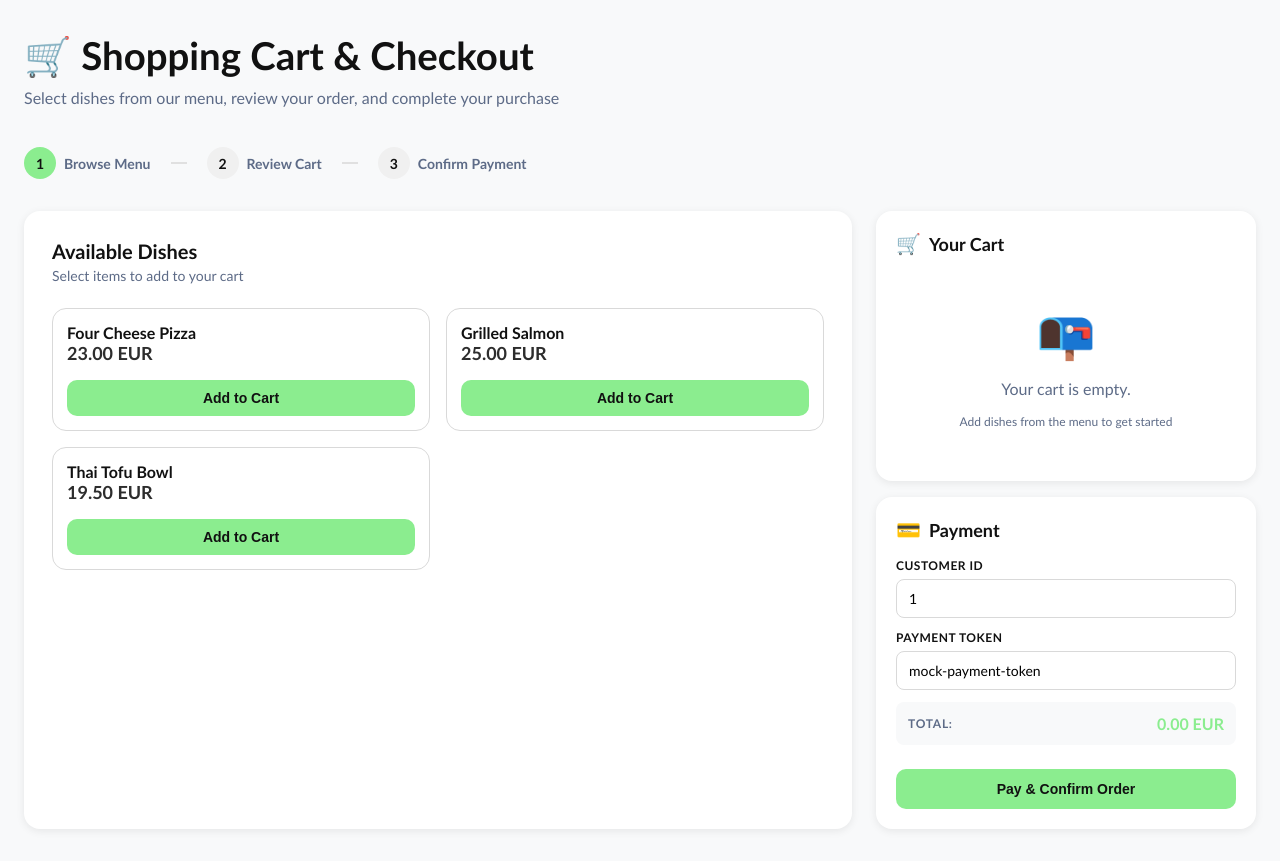
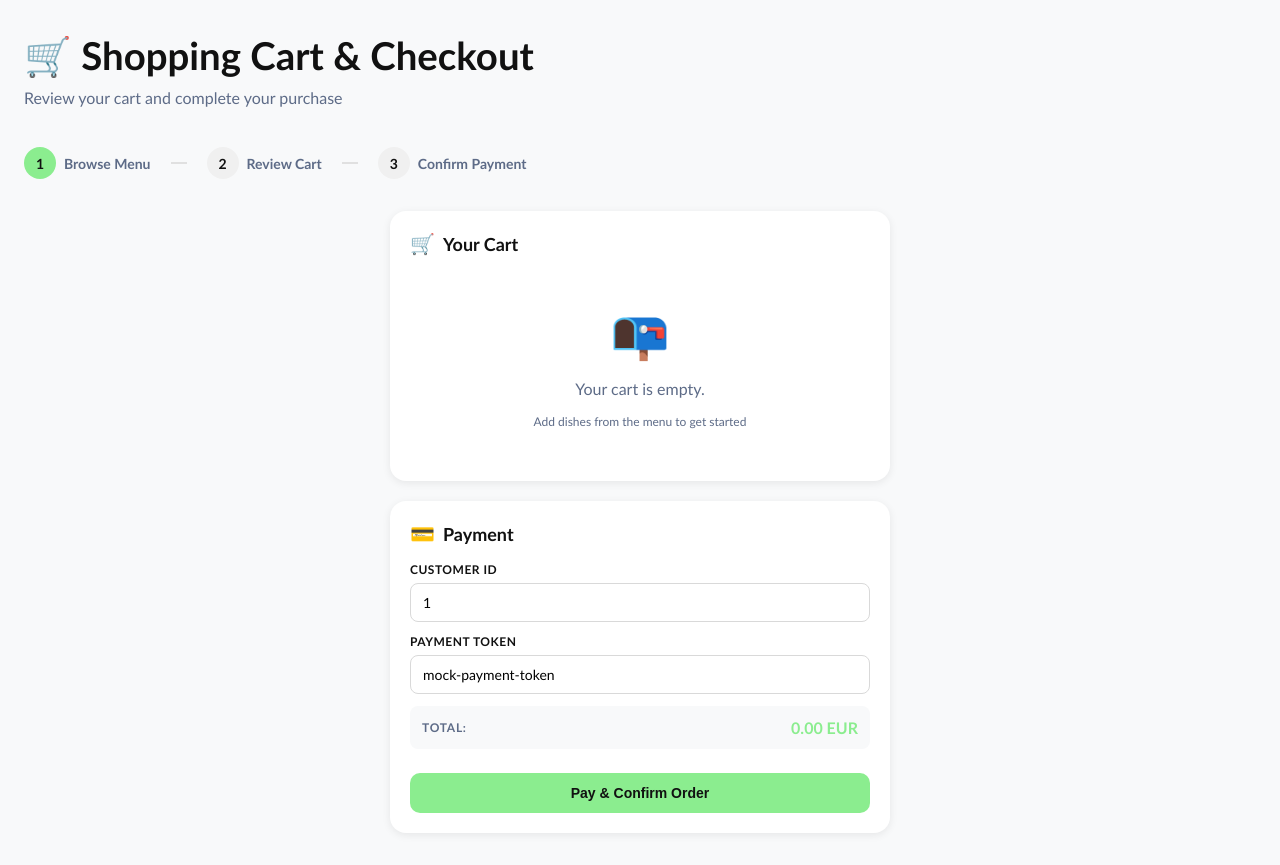
Before and after one commit to BSPQ25-26/BSPQ26-E5, a React (Create React App) app in the folder frontend/: page /checkout in a window 1280 px wide. Built offline with nearby package versions, Linux system fonts and the light colour scheme.

Commit message:
Wire up add-to-cart from restaurant menu and clean up checkout page

```diff
--- a/frontend/src/pages/CheckoutPage.jsx
+++ b/frontend/src/pages/CheckoutPage.jsx
@@ -3,12 +3,6 @@ import { useNavigate } from "react-router-dom";
 import Cart from "../components/Cart";
 import { useCart } from "../store/CartContext";
 import "../assets/css/Checkout.css";
-
-const MOCK_DISHES = [
-  { id: 1, name: "Four Cheese Pizza", price: 23.0 },
-  { id: 2, name: "Grilled Salmon", price: 25.0 },
-  { id: 3, name: "Thai Tofu Bowl", price: 19.5 },
-];
 
 const formatPrice = (value) => `${value.toFixed(2)} EUR`;
 
@@ -35,7 +29,7 @@ const storeVerificationCode = (orderId, secretCode) => {
 
 const CheckoutPage = () => {
   const navigate = useNavigate();
-  const { items, addToCart, clearCart, totalPrice } = useCart();
+  const { items, clearCart, totalPrice } = useCart();
   const [customerId, setCustomerId] = useState("1");
   const [paymentToken, setPaymentToken] = useState("mock-payment-token");
   const [isLoading, setIsLoading] = useState(false);
@@ -117,7 +111,7 @@ const CheckoutPage = () => {
     <main className="checkout-page">
       <div className="checkout-header">
         <h1>🛒 Shopping Cart & Checkout</h1>
-        <p>Select dishes from our menu, review your order, and complete your purchase</p>
+        <p>Review your cart and complete your purchase</p>
       </div>
 
       <div className="checkout-steps">
@@ -137,31 +131,7 @@ const CheckoutPage = () => {
         </div>
       </div>
 
-      <div className="checkout-container">
-        {/* Left: Menu Items */}
-        <div className="checkout-dishes-section">
-          <div className="dishes-header">
-            <h2>Available Dishes</h2>
-            <p>Select items to add to your cart</p>
-          </div>
-
-          <div className="dishes-grid">
-            {MOCK_DISHES.map((dish) => (
-              <div key={dish.id} className="dish-card">
-                <div className="dish-card-info">
-                  <p className="dish-name">{dish.name}</p>
-                  <p className="dish-price">{formatPrice(dish.price)}</p>
-                </div>
-                <button type="button" onClick={() => addToCart(dish)}>
-                  Add to Cart
-                </button>
-              </div>
-            ))}
-          </div>
-        </div>
-
-        {/* Right: Cart & Payment */}
-        <div className="checkout-sidebar">
+      <div style={{ maxWidth: '500px', margin: '0 auto', display: 'flex', flexDirection: 'column', gap: '20px' }}>
         <Cart />
 
         <div className="payment-card">
@@ -213,7 +183,6 @@ const CheckoutPage = () => {
           )}
         </div>
       </div>
-      </div>
     </main>
   );
 };
--- a/frontend/src/pages/RestaurantDetail.jsx
+++ b/frontend/src/pages/RestaurantDetail.jsx
@@ -1,19 +1,21 @@
 import React, { useState, useEffect } from 'react';
 import { useParams, Link, useNavigate } from 'react-router-dom';
 import cartImage from '../assets/images/Shopping cart.png';
+import { useCart } from '../store/CartContext';
 import '../assets/css/Home.css';
 import '../assets/css/CustomerMarketplace.css';
 
 function RestaurantDetail() {
   const { id } = useParams();
   const navigate = useNavigate();
+  const { addToCart } = useCart();
 
   const [restaurant, setRestaurant] = useState(null);
   const [menu, setMenu] = useState([]);
   const [isProfileMenuOpen, setIsProfileMenuOpen] = useState(false);
+  const [toastMessage, setToastMessage] = useState("");
 
   useEffect(() => {
-
     fetch('http://localhost:8080/api/restaurants/search')
       .then(res => res.json())
       .then(data => {
@@ -37,6 +39,11 @@ function RestaurantDetail() {
     navigate("/");
   };
 
+  const handleAddToCart = (dish) => {
+    addToCart(dish);
+    setToastMessage(`"${dish.name}" added to cart`);
+    setTimeout(() => setToastMessage(""), 2000);
+  };
 
   if (!restaurant) {
     return (
@@ -86,7 +93,6 @@ function RestaurantDetail() {
 
         <div className="marketplace-content" style={{ padding: '0 20px' }}>
 
-
           <div style={{ padding: '30px 0', borderBottom: '1px solid #eaeaea', marginBottom: '30px' }}>
             <h1 style={{ fontSize: '2.5rem', marginBottom: '10px' }}>{restaurant.name}</h1>
             <p style={{ fontSize: '1.1rem', color: '#666', marginBottom: '15px' }}>{restaurant.description}</p>
@@ -98,7 +104,6 @@ function RestaurantDetail() {
 
           <h2 style={{ marginBottom: '20px' }}>Menu</h2>
 
-
           <section className="restaurant-grid" style={{ display: 'grid', gridTemplateColumns: 'repeat(auto-fill, minmax(280px, 1fr))', gap: '20px' }}>
             {menu.length > 0 ? (
               menu.map(dish => (
@@ -109,7 +114,11 @@ function RestaurantDetail() {
                   </div>
                   <div style={{ display: 'flex', justifyContent: 'space-between', alignItems: 'center', marginTop: '10px' }}>
                     <span style={{ fontSize: '1.2rem', fontWeight: 'bold' }}>€{dish.price.toFixed(2)}</span>
-                    <button style={{ backgroundColor: '#00cc66', color: 'white', border: 'none', padding: '10px 20px', borderRadius: '30px', fontWeight: 'bold', cursor: 'pointer' }}>
+                    <button
+                      type="button"
+                      onClick={() => handleAddToCart(dish)}
+                      style={{ backgroundColor: '#00cc66', color: 'white', border: 'none', padding: '10px 20px', borderRadius: '30px', fontWeight: 'bold', cursor: 'pointer' }}
+                    >
                       + Add
                     </button>
                   </div>
@@ -125,6 +134,29 @@ function RestaurantDetail() {
 
         </div>
       </section>
+
+      {toastMessage && (
+        <div
+          role="status"
+          aria-live="polite"
+          style={{
+            position: 'fixed',
+            bottom: '30px',
+            left: '50%',
+            transform: 'translateX(-50%)',
+            backgroundColor: '#00cc66',
+            color: 'white',
+            padding: '14px 28px',
+            borderRadius: '30px',
+            fontWeight: 'bold',
+            boxShadow: '0 4px 12px rgba(0,0,0,0.15)',
+            zIndex: 1000,
+            animation: 'fadeInUp 0.3s ease-out',
+          }}
+        >
+          ✓ {toastMessage}
+        </div>
+      )}
     </main>
   );
 }
```
Lines whose indentation alone changed are shown as unchanged.
